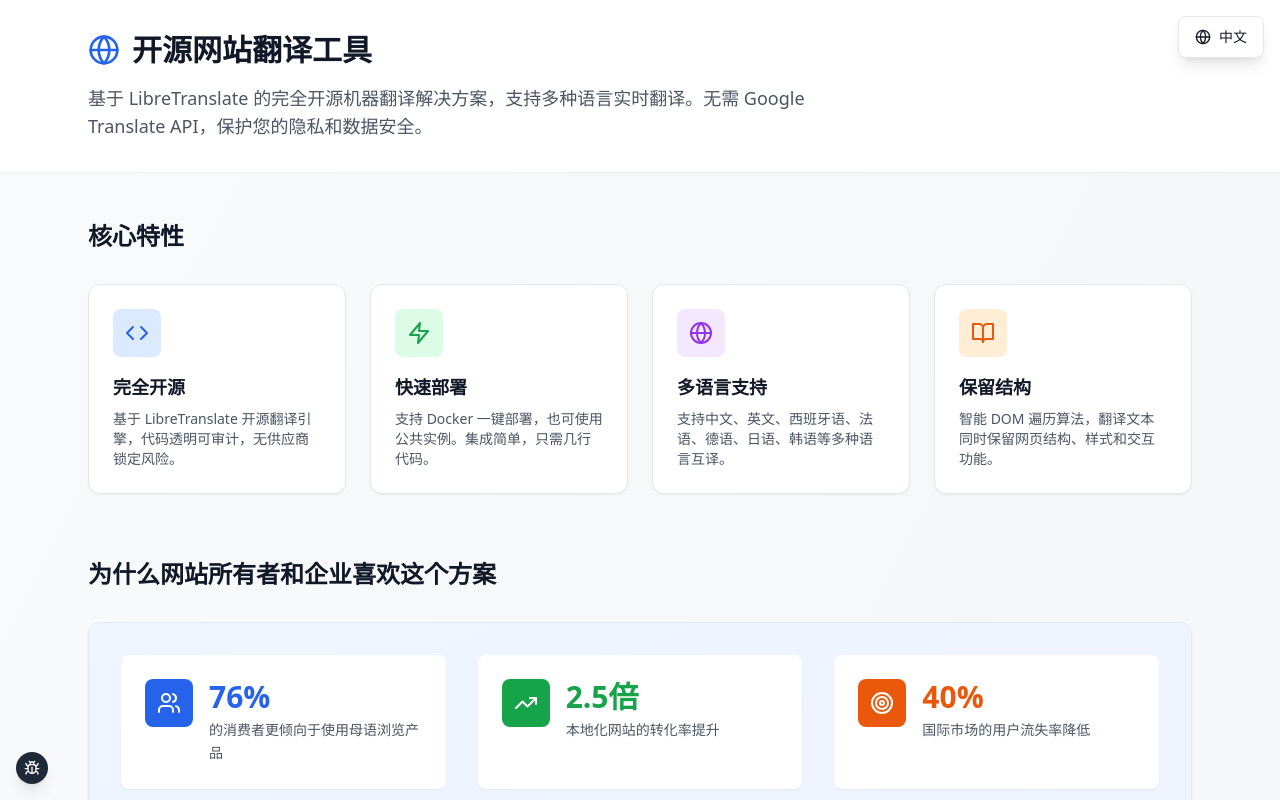
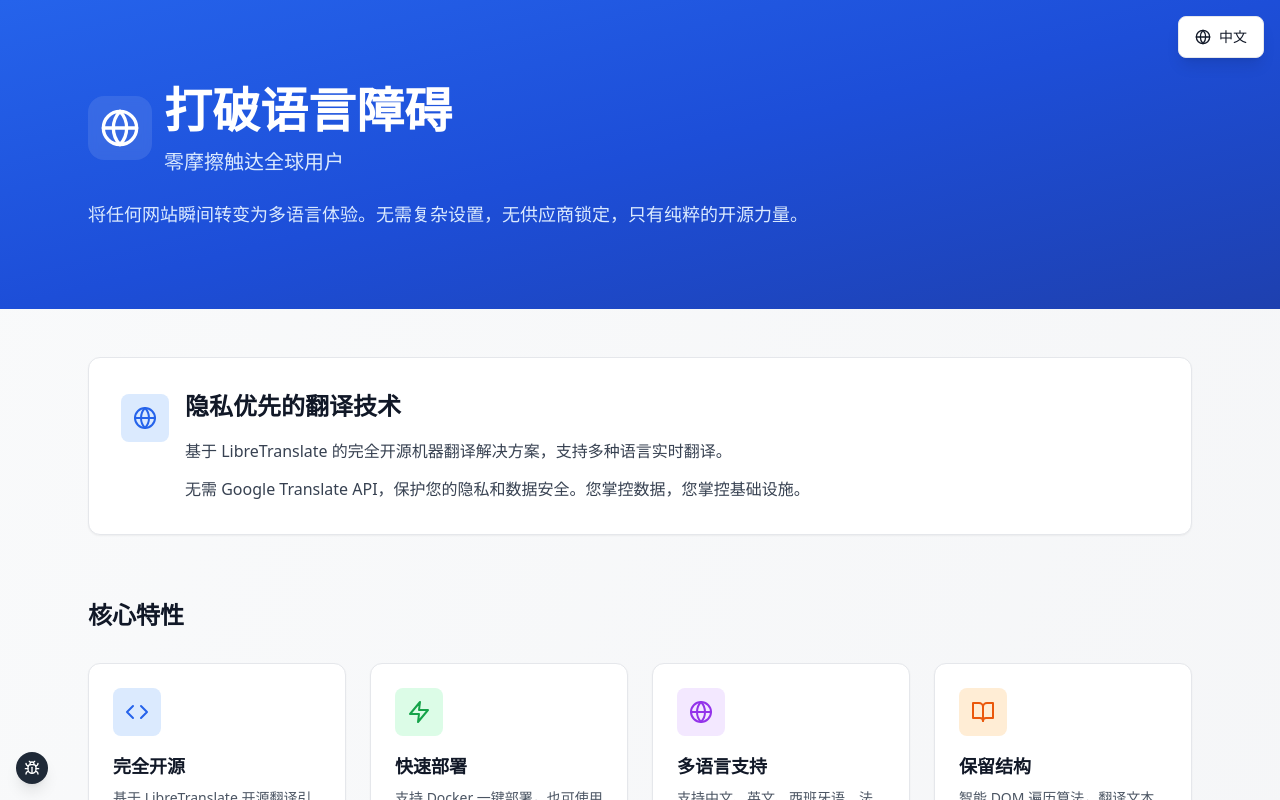
Before and after one commit to aceman23/OpenTranslateAI-OpenSourceWebsiteTranslator, a React (Vite) app: page / in a window 1280 px wide. Shown: the top 800 px of the page. Built offline with nearby package versions, Linux system fonts and the light colour scheme.

Commit message:
Updated DemoContent.tsx

```diff
--- a/src/components/DemoContent.tsx
+++ b/src/components/DemoContent.tsx
@@ -4,22 +4,48 @@ export function DemoContent() {
   return (
     <div id="translatable-content" className="min-h-screen bg-gradient-to-br from-gray-50 to-gray-100">
       {/* Hero Section */}
-      <header className="bg-white shadow-sm">
-        <div className="max-w-6xl mx-auto px-6 py-8">
-          <div className="flex items-center gap-3 mb-4">
-            <Globe className="w-8 h-8 text-blue-600" />
-            <h1 className="text-3xl font-bold text-gray-900">
-              开源网站翻译工具
-            </h1>
+      <header className="bg-gradient-to-br from-blue-600 via-blue-700 to-blue-800 text-white">
+        <div className="max-w-6xl mx-auto px-6 py-20">
+          <div className="flex items-center gap-3 mb-6">
+            <div className="w-16 h-16 bg-white/10 backdrop-blur-sm rounded-2xl flex items-center justify-center">
+              <Globe className="w-10 h-10 text-white" />
+            </div>
+            <div>
+              <h1 className="text-5xl font-bold leading-tight">
+                打破语言障碍
+              </h1>
+              <p className="text-xl text-blue-100 mt-2">
+                零摩擦触达全球用户
+              </p>
+            </div>
           </div>
-          <p className="text-lg text-gray-600 max-w-3xl">
-            基于 LibreTranslate 的完全开源机器翻译解决方案，支持多种语言实时翻译。无需 Google Translate API，保护您的隐私和数据安全。
+          <p className="text-lg text-blue-100 max-w-3xl leading-relaxed">
+            将任何网站瞬间转变为多语言体验。无需复杂设置，无供应商锁定，只有纯粹的开源力量。
           </p>
         </div>
       </header>
 
       {/* Main Content */}
       <main className="max-w-6xl mx-auto px-6 py-12">
+        {/* About Section */}
+        <section className="mb-16">
+          <div className="bg-white rounded-xl p-8 shadow-sm border border-gray-200">
+            <div className="flex items-start gap-4">
+              <div className="flex-shrink-0 w-12 h-12 bg-blue-100 rounded-lg flex items-center justify-center mt-1">
+                <Globe className="w-6 h-6 text-blue-600" />
+              </div>
+              <div>
+                <h2 className="text-2xl font-bold text-gray-900 mb-4">隐私优先的翻译技术</h2>
+                <p className="text-gray-700 leading-relaxed mb-3">
+                  基于 LibreTranslate 的完全开源机器翻译解决方案，支持多种语言实时翻译。
+                </p>
+                <p className="text-gray-700 leading-relaxed">
+                  无需 Google Translate API，保护您的隐私和数据安全。您掌控数据，您掌控基础设施。
+                </p>
+              </div>
+            </div>
+          </div>
+        </section>
         {/* Features Grid */}
         <section className="mb-16">
           <h2 className="text-2xl font-bold text-gray-900 mb-8">核心特性</h2>
--- a/src/components/DemoContentEnglish.tsx
+++ b/src/components/DemoContentEnglish.tsx
@@ -4,22 +4,48 @@ export function DemoContentEnglish() {
   return (
     <div id="translatable-content" className="min-h-screen bg-gradient-to-br from-gray-50 to-gray-100">
       {/* Hero Section */}
-      <header className="bg-white shadow-sm">
-        <div className="max-w-6xl mx-auto px-6 py-8">
-          <div className="flex items-center gap-3 mb-4">
-            <Globe className="w-8 h-8 text-blue-600" />
-            <h1 className="text-3xl font-bold text-gray-900">
-              Open-Source Website Translation Tool
-            </h1>
+      <header className="bg-gradient-to-br from-blue-600 via-blue-700 to-blue-800 text-white">
+        <div className="max-w-6xl mx-auto px-6 py-20">
+          <div className="flex items-center gap-3 mb-6">
+            <div className="w-16 h-16 bg-white/10 backdrop-blur-sm rounded-2xl flex items-center justify-center">
+              <Globe className="w-10 h-10 text-white" />
+            </div>
+            <div>
+              <h1 className="text-5xl font-bold leading-tight">
+                Break Language Barriers
+              </h1>
+              <p className="text-xl text-blue-100 mt-2">
+                Reach Global Audiences with Zero Friction
+              </p>
+            </div>
           </div>
-          <p className="text-lg text-gray-600 max-w-3xl">
-            A fully open-source machine translation solution based on LibreTranslate, supporting real-time translation across multiple languages. No need for Google Translate API, protecting your privacy and data security.
+          <p className="text-lg text-blue-100 max-w-3xl leading-relaxed">
+            Transform any website into a multilingual experience instantly. No complex setup, no vendor lock-in, just pure open-source power.
           </p>
         </div>
       </header>
 
       {/* Main Content */}
       <main className="max-w-6xl mx-auto px-6 py-12">
+        {/* About Section */}
+        <section className="mb-16">
+          <div className="bg-white rounded-xl p-8 shadow-sm border border-gray-200">
+            <div className="flex items-start gap-4">
+              <div className="flex-shrink-0 w-12 h-12 bg-blue-100 rounded-lg flex items-center justify-center mt-1">
+                <Globe className="w-6 h-6 text-blue-600" />
+              </div>
+              <div>
+                <h2 className="text-2xl font-bold text-gray-900 mb-4">Privacy-First Translation Technology</h2>
+                <p className="text-gray-700 leading-relaxed mb-3">
+                  A fully open-source machine translation solution based on LibreTranslate, supporting real-time translation across multiple languages.
+                </p>
+                <p className="text-gray-700 leading-relaxed">
+                  No need for Google Translate API, protecting your privacy and data security. You control your data, you control your infrastructure.
+                </p>
+              </div>
+            </div>
+          </div>
+        </section>
         {/* Features Grid */}
         <section className="mb-16">
           <h2 className="text-2xl font-bold text-gray-900 mb-8">Core Features</h2>
```
